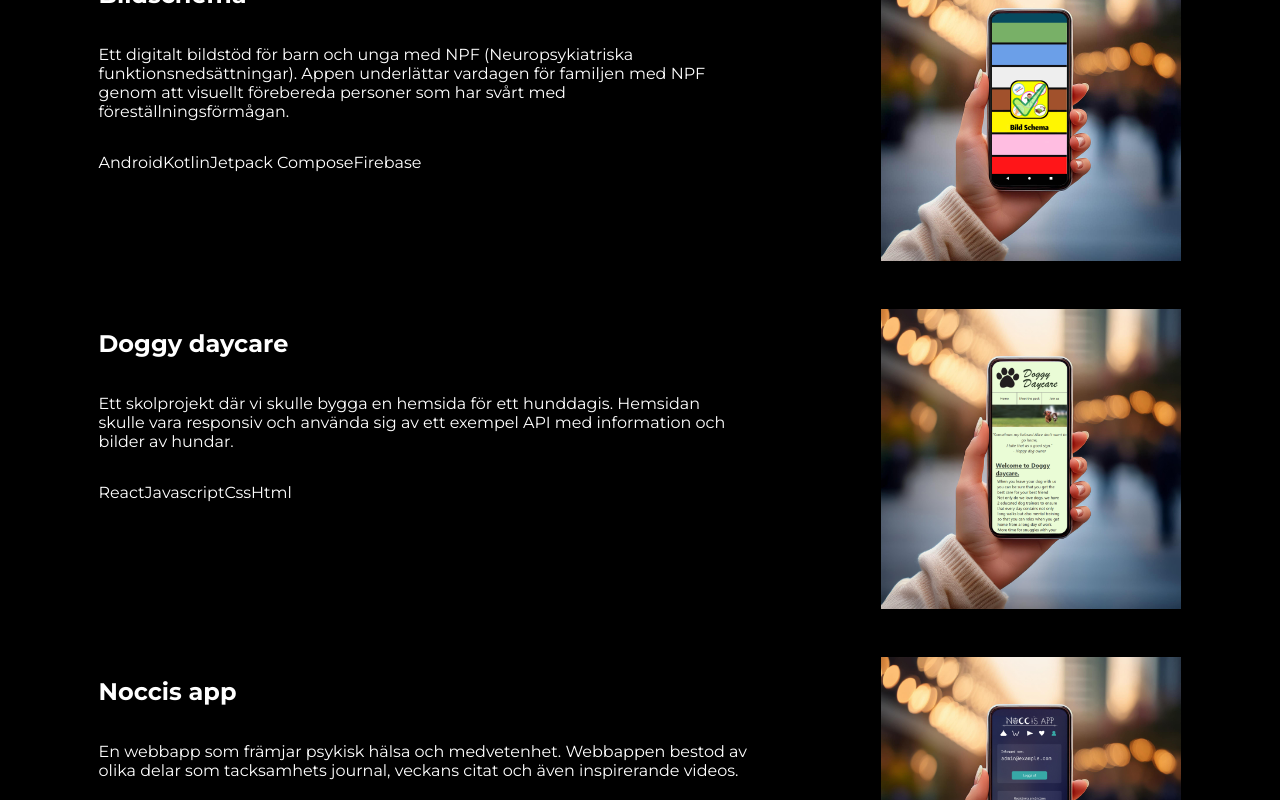
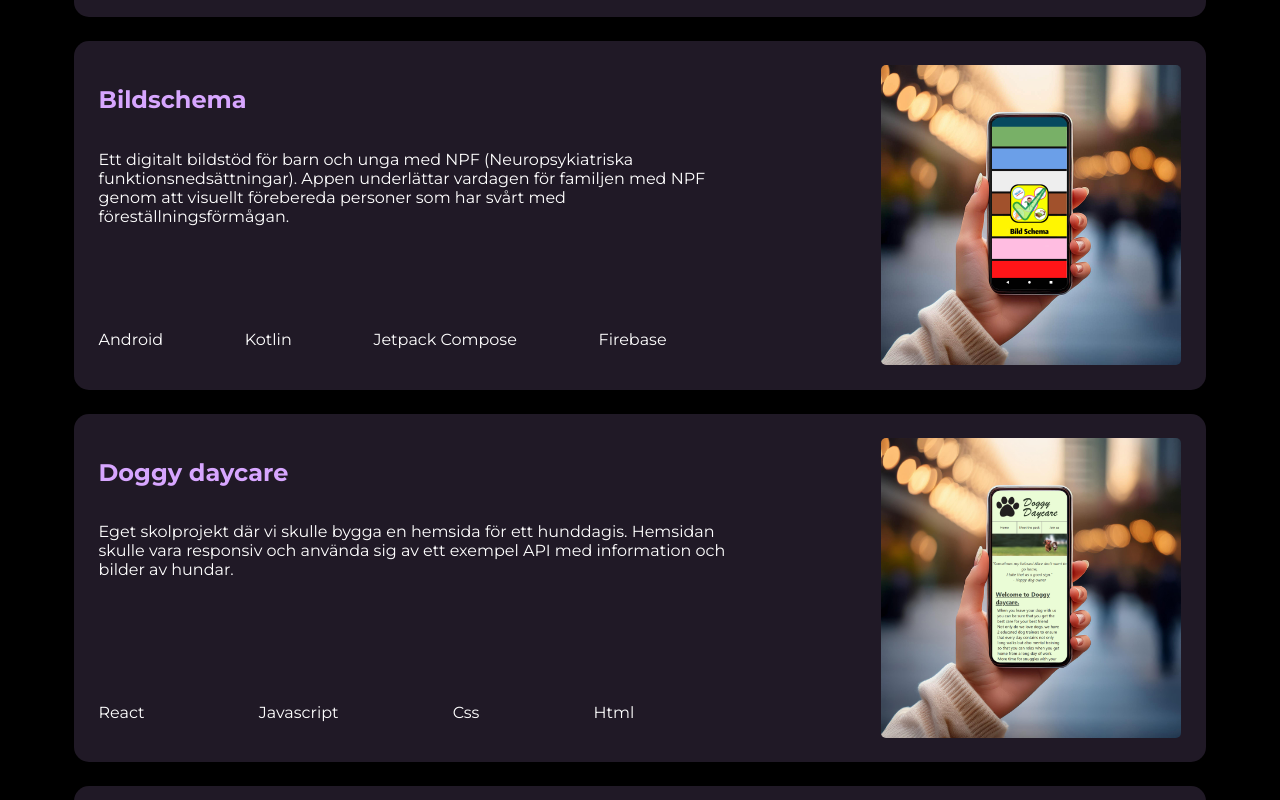
Before and after one commit to Noccis/tw-webpage, a React (Vite) app: page /portfolio in a window 1280 px wide. Shown: the part 640-1440 px from the top of the page. Built offline with nearby package versions, Linux system fonts and the light colour scheme; a web font is replaced by a local one.

Commit message:
finished design on project items

```diff
--- a/src/local-json/projects.json
+++ b/src/local-json/projects.json
@@ -22,7 +22,7 @@
     },
     {
         "title": "Doggy daycare",
-        "description": "Ett skolprojekt där vi skulle bygga en hemsida för ett hunddagis. Hemsidan skulle vara responsiv och använda sig av ett exempel API med information och bilder av hundar.",
+        "description": "Eget skolprojekt där vi skulle bygga en hemsida för ett hunddagis. Hemsidan skulle vara responsiv och använda sig av ett exempel API med information och bilder av hundar.",
         "image_url": "../images/doggyPhone.jpg",
         "tags": [
             "React",
@@ -33,7 +33,7 @@
     },
     {
         "title": "Noccis app",
-        "description": "En webbapp som främjar psykisk hälsa och medvetenhet. Webbappen bestod av olika delar som tacksamhets journal, veckans citat och även inspirerande videos.",
+        "description": "Mitt eget projekt. En webbapp som främjar psykisk hälsa och medvetenhet. Webbappen bestod av olika delar som tacksamhets journal, veckans citat och även inspirerande videos.",
         "image_url": "../images/noccisPhone.jpg",
         "tags": [
             "React",
--- a/src/pages/Portfolio.tsx
+++ b/src/pages/Portfolio.tsx
@@ -27,8 +27,12 @@ const Portfolio = () => {
 
   return (
     <div id='portfolio-container'>
-      {listOfProjects}
+      <h2>Projekt som jag varit med och jobbat i:</h2>
+      <div id='projects-container'>
+        {listOfProjects}
+      </div>
     </div>
+
   )
 }
 
--- a/src/styles/portfolio.css
+++ b/src/styles/portfolio.css
@@ -1,5 +1,10 @@
 #portfolio-container {
-    width: 100%;
+    display: flex;
+    flex-direction: column;
+    align-items: center;
+}
+
+#projects-container {
     padding: 3%;
     display: flex;
     flex-direction: column;
@@ -8,6 +13,7 @@
 
 .project-image {
     width: 300px;
+    border-radius: 5px;
 }
 
 #project-item {
@@ -15,6 +21,9 @@
     padding: 2%;
     width: 90%;
     justify-content: space-between;
+    background-color: rgba(215, 166, 255, 0.15);
+    border-radius: 15px;
+    margin: 1%;
 }
 
 #project-text {
@@ -24,7 +33,18 @@
     width: 60%;
 }
 
+#project-text h2 {
+    color:rgb(215, 166, 255) ;
+}
+
+#project-text p {
+    flex-grow: 1;
+}
+
 #tag-container {
     display: flex;
     flex-direction: row;
+    align-self:center;
+    width: 100%;
+    justify-content: space-evenly;
 }
```
